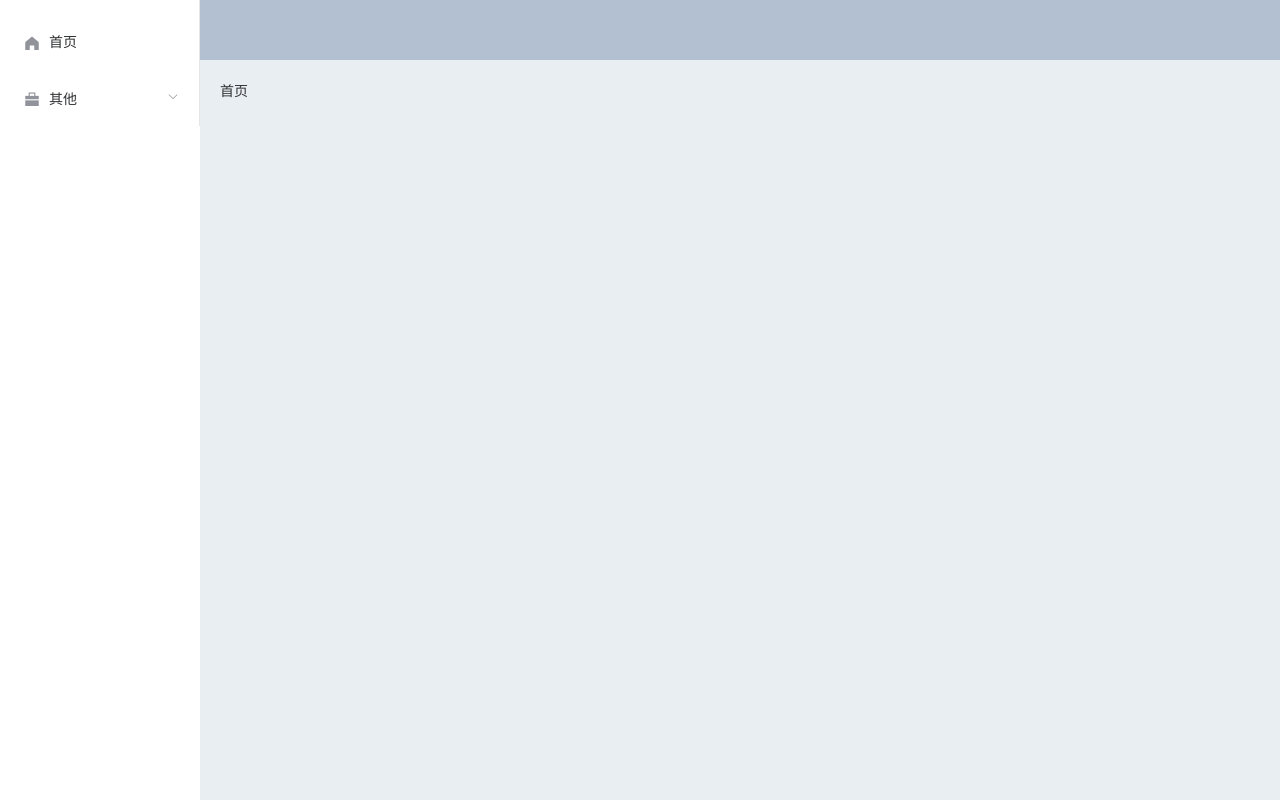
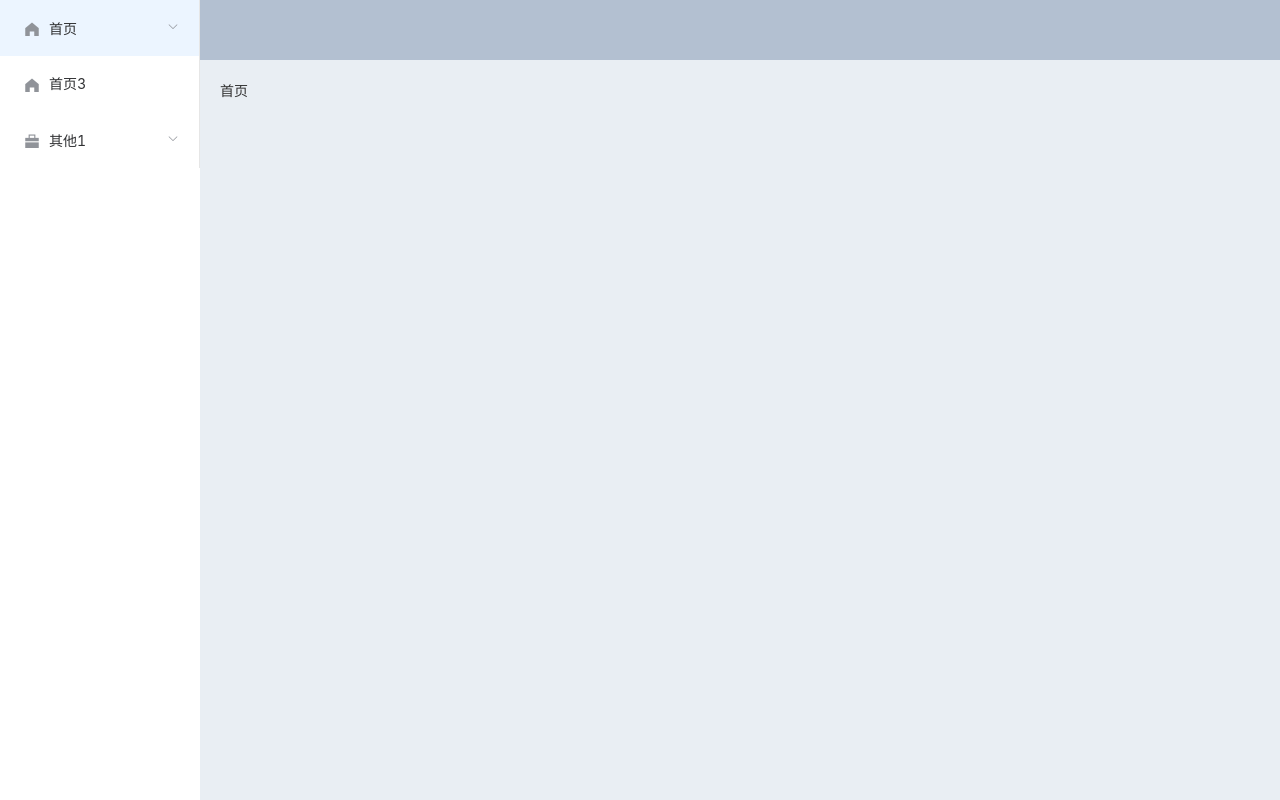
Before and after one commit to qujingwei/vue3-admin, a Vue app: page /home in a window 1280 px wide. Built offline with nearby package versions, Linux system fonts and the light colour scheme.

Commit message:
修改菜单渲染逻辑

```diff
--- a/src/components/main/components/side/mixin.js
+++ b/src/components/main/components/side/mixin.js
@@ -1,5 +1,5 @@
 export const showChildren = function(item){
-    return (item.children && item.children.length) > 1 || item.meta.showAlways
+    return item.children && item.children.length > 0
 }
 export const getName = function (item,children0) {
     return children0 ? item.children[0].name : item.name
--- a/src/components/main/components/side/side-menu-item.vue
+++ b/src/components/main/components/side/side-menu-item.vue
@@ -1,14 +1,11 @@
 <template>
     <el-submenu :key="parentItem.name" :index="parentItem.name">
         <template #title>
-        <i v-if="parentItem.meta && parentItem.meta.icon" :class="parentItem.meta.icon"></i>
+            <i v-if="getIcon(parentItem)" :class="getIcon(parentItem)"></i>
             <span>{{getTitle(parentItem)}}</span>
         </template>
         <template v-for="item in parentItem.children" :key="item.name" >
-            <el-menu-item-group>
-                <template v-if="item.children && item.children.length === 1">
             <template v-if="showChildren(item)">
-                        <i v-if="getIcon(item)" :class="getIcon(item)"></i>
                 <side-menu-item :parent-item="item"></side-menu-item>
             </template>
             <template v-else>
@@ -17,20 +14,6 @@
                     <template #title>{{getTitle(item)}}</template>
                 </el-menu-item>
             </template>
-                </template>
-                <template v-else>
-                    <template v-if="showChildren(item)">
-                        <i v-if="getIcon(item)" :class="getIcon(item)"></i>
-                        <side-menu-item :parent-item="item"></side-menu-item>
-                    </template>
-                    <template v-else>
-                        <el-menu-item :key="getName(item)" :index="getName(item)">
-                            <i v-if="getIcon(item)" :class="getIcon(item)"></i>
-                            <template #title>{{getTitle(item)}}</template>
-                        </el-menu-item>
-                    </template>
-                </template>
-            </el-menu-item-group>
         </template>
     </el-submenu>
 </template>
--- a/src/components/main/components/side/side-menu.vue
+++ b/src/components/main/components/side/side-menu.vue
@@ -3,29 +3,22 @@
     <el-menu
       @select="handleSelect">
       <template v-for="item in menuList">
-        <template v-if="item.children && item.children.length === 1">
-          <template v-if="showChildren(item)">
-            <side-menu-item :key="item.name" :parent-item="item"></side-menu-item>
+        <template v-if="showChildren(item)">
+          <template v-if="item.meta && item.meta.showFirstOnly">
+            <el-menu-item :index="getName(item)" :key="getName(item)">
+              <i v-if="getIcon(item)" :class="getIcon(item)"></i>
+              <template #title>{{getTitle(item)}}</template>
+            </el-menu-item>
           </template>
           <template v-else>
-            <el-menu-item-group :key="getName(item,true)" >
-              <el-menu-item :index="getName(item,true)">
-                <i v-if="getIcon(item)" :class="getIcon(item)"></i>
-                <template #title>{{getTitle(item.children[0])}}</template>
-              </el-menu-item>
-            </el-menu-item-group>
+            <side-menu-item :key="item.name" :parent-item="item"></side-menu-item>
           </template>
         </template>
         <template v-else>
-          <template v-if="showChildren(item)">
-            <side-menu-item :key="item.name" :parent-item="item"></side-menu-item>
-          </template>
-          <template v-else>
-            <el-menu-item :key="getName(item)" :index="getName(item)">
-                <i v-if="getIcon(item)" :class="getIcon(item)"></i>
-                <template #title>{{getTitle(item)}}</template>
-            </el-menu-item>
-          </template>
+          <el-menu-item :index="getName(item)" :key="getName(item)">
+            <i v-if="getIcon(item)" :class="getIcon(item)"></i>
+            <template #title>{{getTitle(item)}}</template>
+          </el-menu-item>
         </template>
       </template>
     </el-menu>
--- a/src/components/main/main.vue
+++ b/src/components/main/main.vue
@@ -42,9 +42,9 @@ export default {
       return useStore().getters.menuList
     })
 
-    onBeforeRouteLeave((to) => {
-      console.log(11111)
-      console.log(to)
+    onBeforeRouteLeave(() => {
+
+      // console.log(to)
     })
     return {
       menuList,
--- a/src/router/routers.js
+++ b/src/router/routers.js
@@ -1,7 +1,7 @@
 /**
  * meta除了原生参数外可配置的参数:
  * meta: {
- *  showAlways: (false)  父菜单是否总是显示折叠，默认子菜单大于一才显示折叠
+ *  showFirstOnly: (true)  是否隐藏折叠菜单，当子菜单有一个时生效
  *  noLogin: (false)  设为true后将不进行登录验证
  *  noAccess: (false)  设为true后将不进行权限验证
  *  hideMenu: (false) 设为true后在左侧菜单不会显示该页面选项
@@ -37,13 +37,22 @@ export default [
                 component: () => import('@/view/home/home.vue'),
             }
         ]
-    },{
+    },
+    {
+        path: '/home3',
+        name:'home3',
+        meta:{
+            title:'首页3',
+            icon:'el-icon-s-home'
+        },
+        component: () => import('@/view/home/home.vue'),
+    },
+    {
         path: '/about',
         name: 'about',
         component: Main,
         meta:{
-            title:'其他',
-            showAlways:true,
+            title:'其他1',
             icon:'el-icon-s-cooperation'
         },
         children: [
@@ -51,10 +60,18 @@ export default [
                 path: '/index',
                 name: 'aboutIndex',
                 meta:{
-                    title:'其他'
+                    title:'其他2'
                 },
-                component: () => import('@/view/about/index')
+                component: () => import('@/view/about/index'),
+                children:[{
+                    path: '/home2',
+                    name:'home2',
+                    meta:{
+                        title:'首页',
+                    },
+                    component: () => import('@/view/home/home.vue'),
+                }],
             }
         ]
-    },
+    }
 ]
```
Lines whose indentation alone changed are shown as unchanged.
